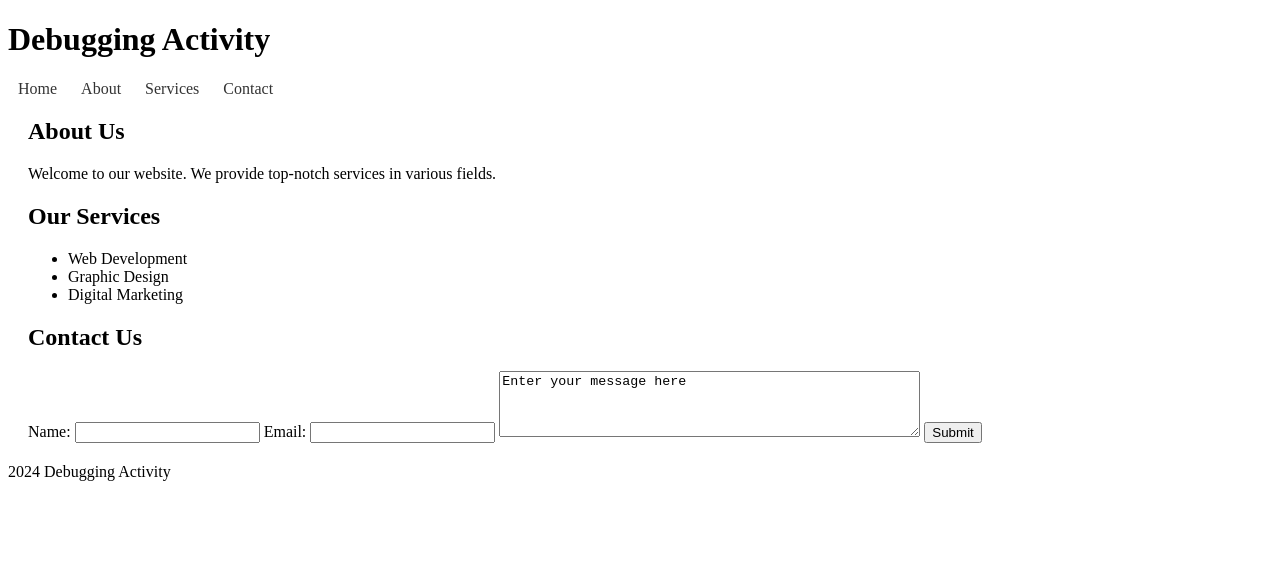
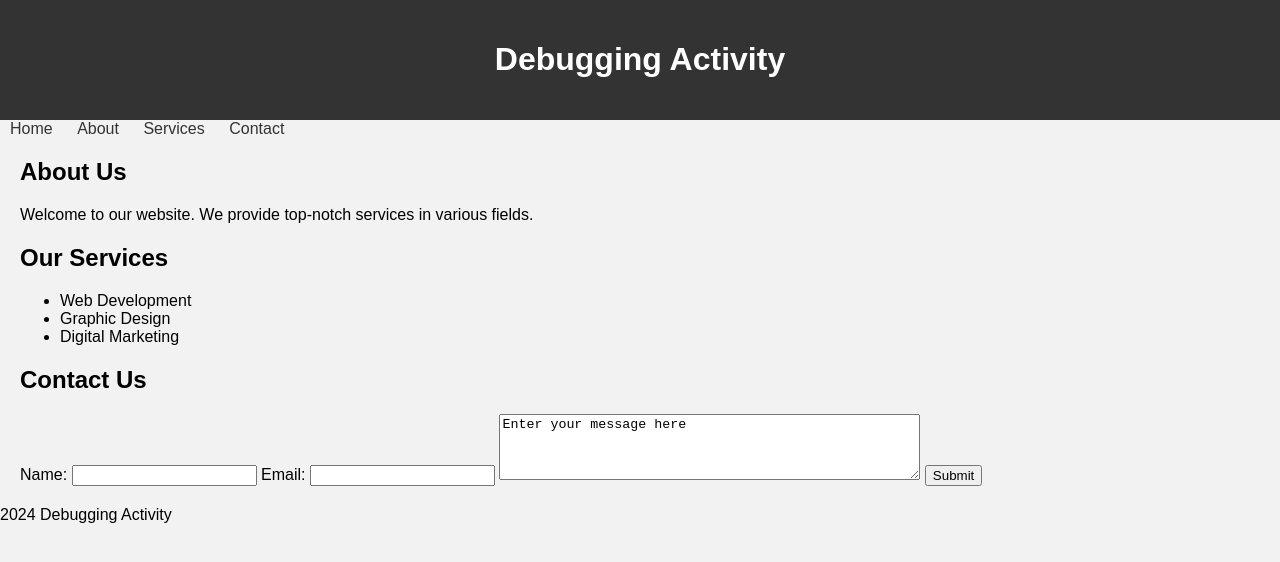
Before and after one commit to BatmanAris/Debugging-Activity, a plain HTML site: page index.html in a window 1280 px wide. Drawn offline with Linux system fonts and the light colour scheme.

Commit message:
Update styles.css

```diff
--- a/styles.css
+++ b/styles.css
@@ -1,39 +1,34 @@
 /* styles.css */
-body
+/* added { */
+body {
     font-family: Arial, sans-serif;
     margin: 0;
     padding: 0;
     background-color: #f2f2f2;
     overflow-x: hidden;
 }
-
-heade {
+/* added r in header */
+header {
     background-color: #333;
     color: #fff;
     padding: 20px;
     text-align: center;
 }
-
 nav ul {
     list-style-type: none;
     margin: 0;
     padding: 0;
 }
-
 nav ul li {
     display: inline;
 }
-
 nav ul li a {
     text-decoration: none;
     color: #333;
     padding: 10px;
 }
-
 main section {
     margin: 20px;
-
-
 footer {
     position: absolute;
     bottom: 0
```
